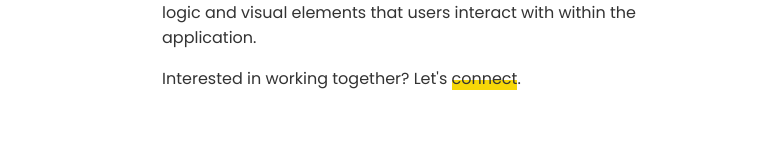
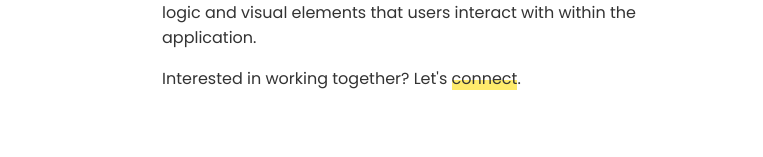
Before and after one commit to bertdida/bertdida.github.io, a React (Create React App) app: page / in a window 1280 px wide. Shown: the part 395-552 px from the top of the page, without its empty margins (258-1021 px from the left). Built offline with nearby package versions, Linux system fonts and the light colour scheme.

Commit message:
Change link accent color, added hover style

```diff
--- a/src/components/Link/Link.scss
+++ b/src/components/Link/Link.scss
@@ -1,4 +1,7 @@
 .link {
+  --accent: #ffeb6c;
+  --accent-hover: #f7d708;
+
   text-decoration: none;
   color: inherit;
   position: relative;
@@ -14,8 +17,14 @@
     position: absolute;
     left: 0;
     bottom: 0;
-    background-color: #f7d708;
+    background-color: var(--accent);
     height: 0.625em;
     width: 100%;
   }
+
+  &:hover {
+    &::after {
+      background-color: var(--accent-hover);
+    }
+  }
 }
```
